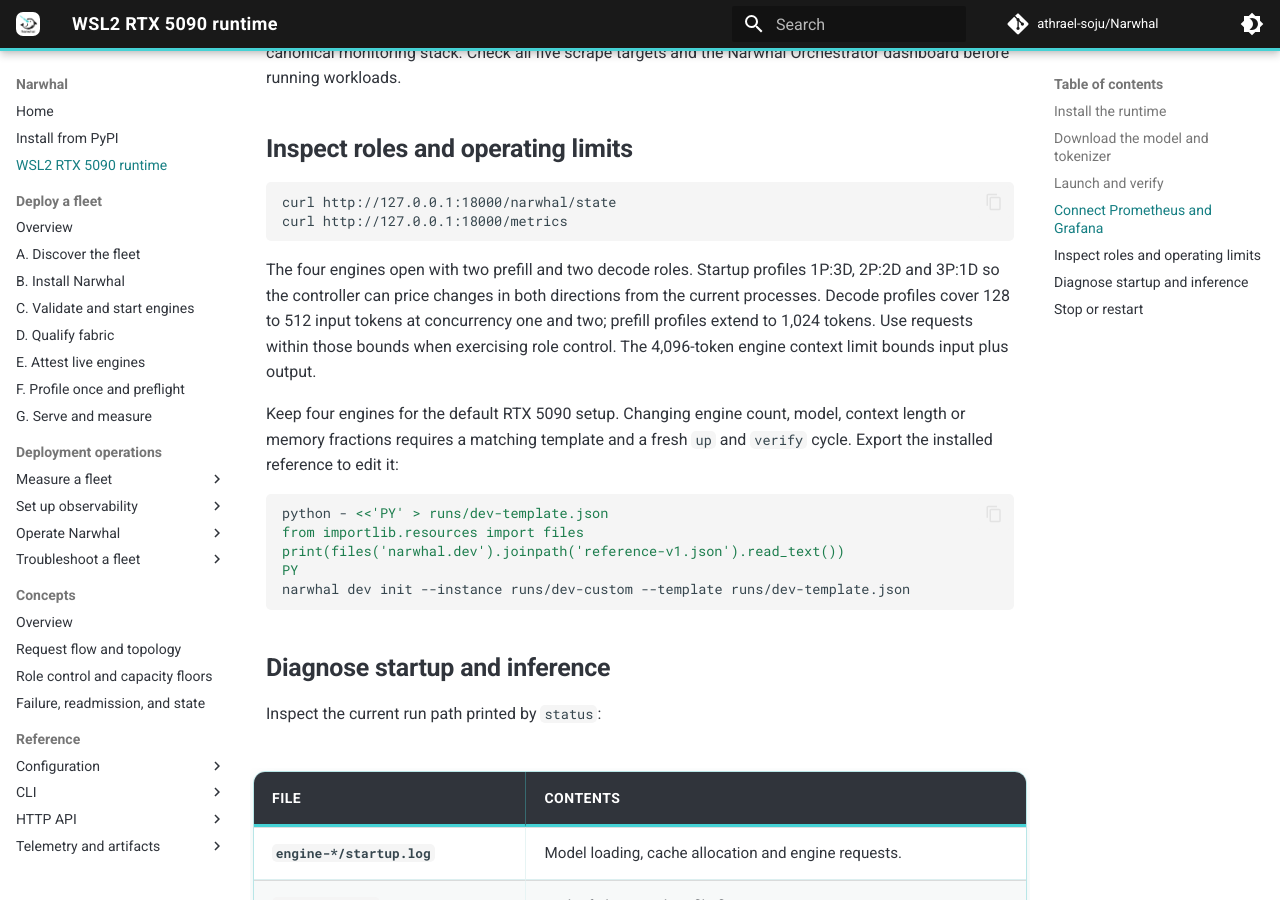
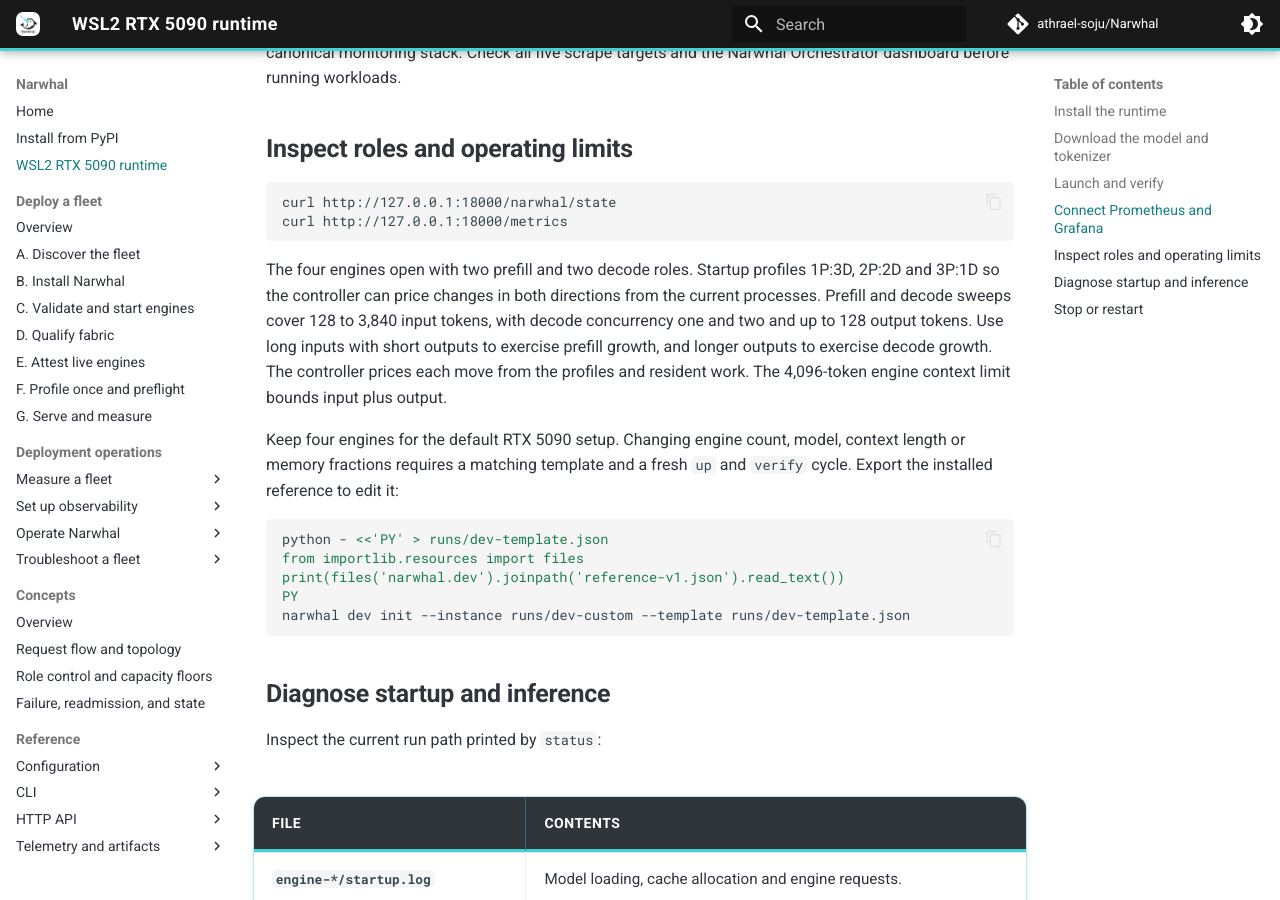
Before and after one commit to athrael-soju/Narwhal, an MkDocs documentation site: the page built from docs/Dev-Runtime.md, in a window 1280 px wide and 900 px high, scrolled down 2102 px. Built offline with MkDocs 1.6.1 and Material for MkDocs 9.7.7, drawn with Linux system fonts in a browser that asks for light colours; comment, search, counter and statistics services are not loaded.

Commit message:
fix: cover long-input work in dev profiles

```diff
--- a/docs/Dev-Runtime.md
+++ b/docs/Dev-Runtime.md
@@ -114,10 +114,12 @@
 
 The four engines open with two prefill and two decode roles. Startup
 profiles 1P:3D, 2P:2D and 3P:1D so the controller can price changes in both
-directions from the current processes. Decode profiles cover
-128 to 512 input tokens at concurrency one and two; prefill profiles extend
-to 1,024 tokens. Use requests within those bounds when exercising role
-control. The 4,096-token engine context limit bounds input plus output.
+directions from the current processes. Prefill and decode sweeps cover
+128 to 3,840 input tokens, with decode concurrency one and two and up to
+128 output tokens. Use long inputs with short outputs to exercise prefill
+growth, and longer outputs to exercise decode growth. The controller prices
+each move from the profiles and resident work. The 4,096-token engine context
+limit bounds input plus output.
 
 Keep four engines for the default RTX 5090 setup. Changing engine count,
 model, context length or memory fractions requires a matching template and
```
Also changed, not shown: 2 other files.
